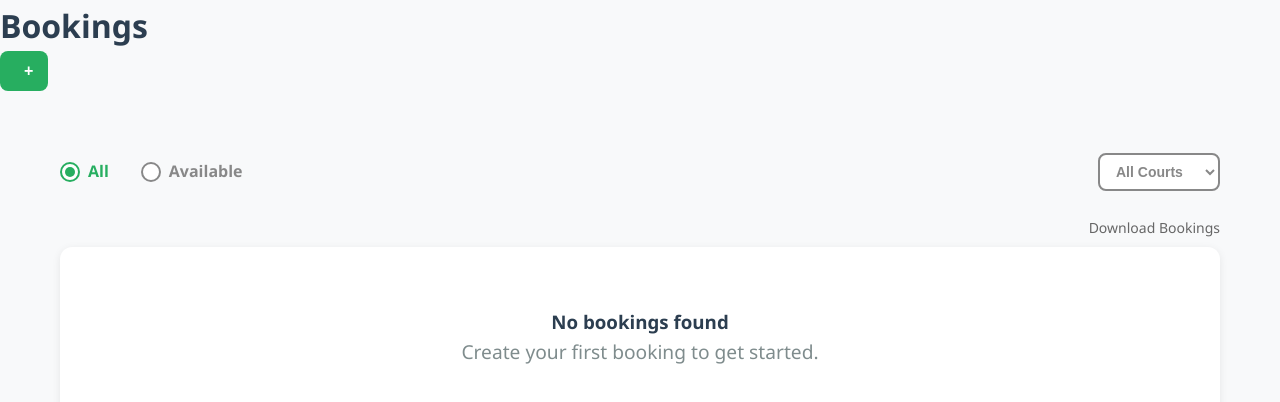
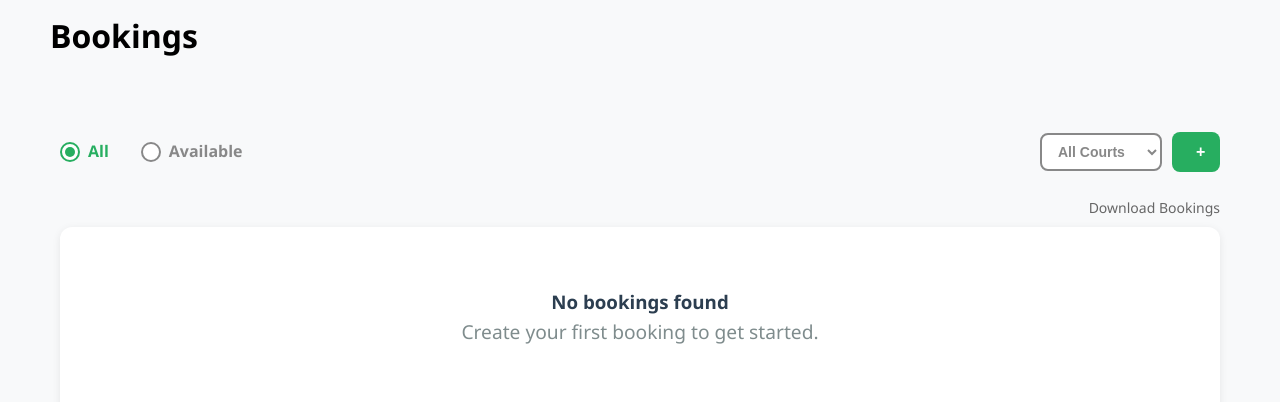
Before and after one commit to beardmeetsdev/bookmaster, a website: page index.html in a window 1280 px wide. Drawn offline with Linux system fonts and the light colour scheme; no server answers.

Commit message:
Fix title alignment and move + button to right side of filter section

```diff
--- a/index.html
+++ b/index.html
@@ -14,11 +14,6 @@
         <div class="header-content">
             <div class="logo">
                 <h1>Bookings</h1>
-            </div>
-            <div class="header-actions">
-                <button id="createNew" class="btn btn-circle btn-primary">
-                    +
-                </button>
             </div>
         </div>
     </header>
@@ -46,6 +41,9 @@
                     <option value="tennis">Tennis</option>
                     <option value="badminton">Badminton</option>
                 </select>
+                <button id="createNew" class="btn btn-circle btn-primary">
+                    +
+                </button>
             </div>
         </div>
 
--- a/styles.css
+++ b/styles.css
@@ -216,10 +216,28 @@ input:checked + .slider:hover {
     gap: 2rem;
 }
 
+.header-content {
+    max-width: 1200px;
+    margin: 0 auto;
+    padding: 10px;
+    display: flex;
+    justify-content: flex-start;
+    align-items: center;
+}
+
+.logo h1 {
+    font-size: 2rem;
+    margin: 0;
+    text-align: left;
+    color: #000;
+    font-weight: 700;
+}
+
 .court-filter-container {
     display: flex;
     align-items: center;
     justify-content: flex-end;
+    gap: 10px;
 }
 
 .court-select {
```
